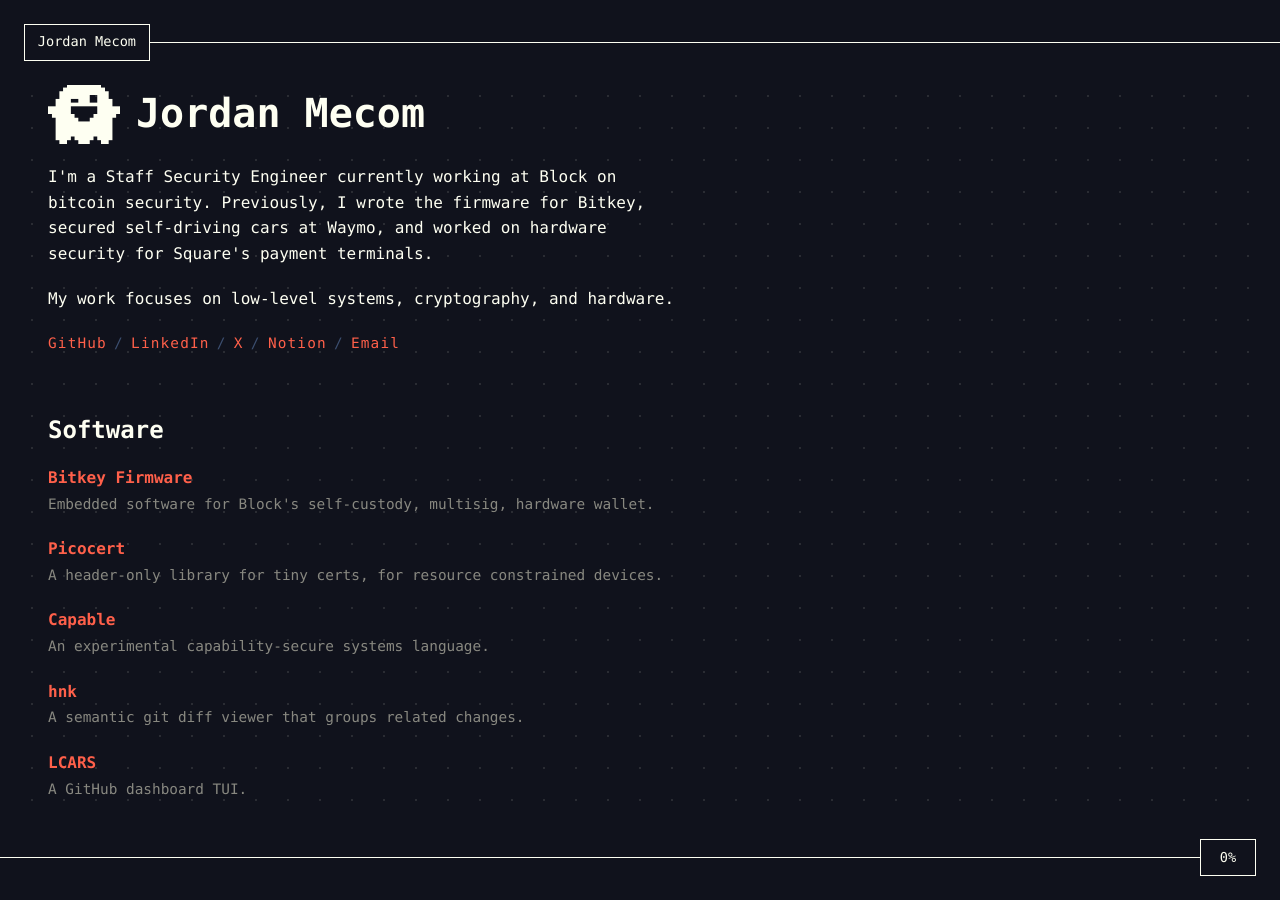
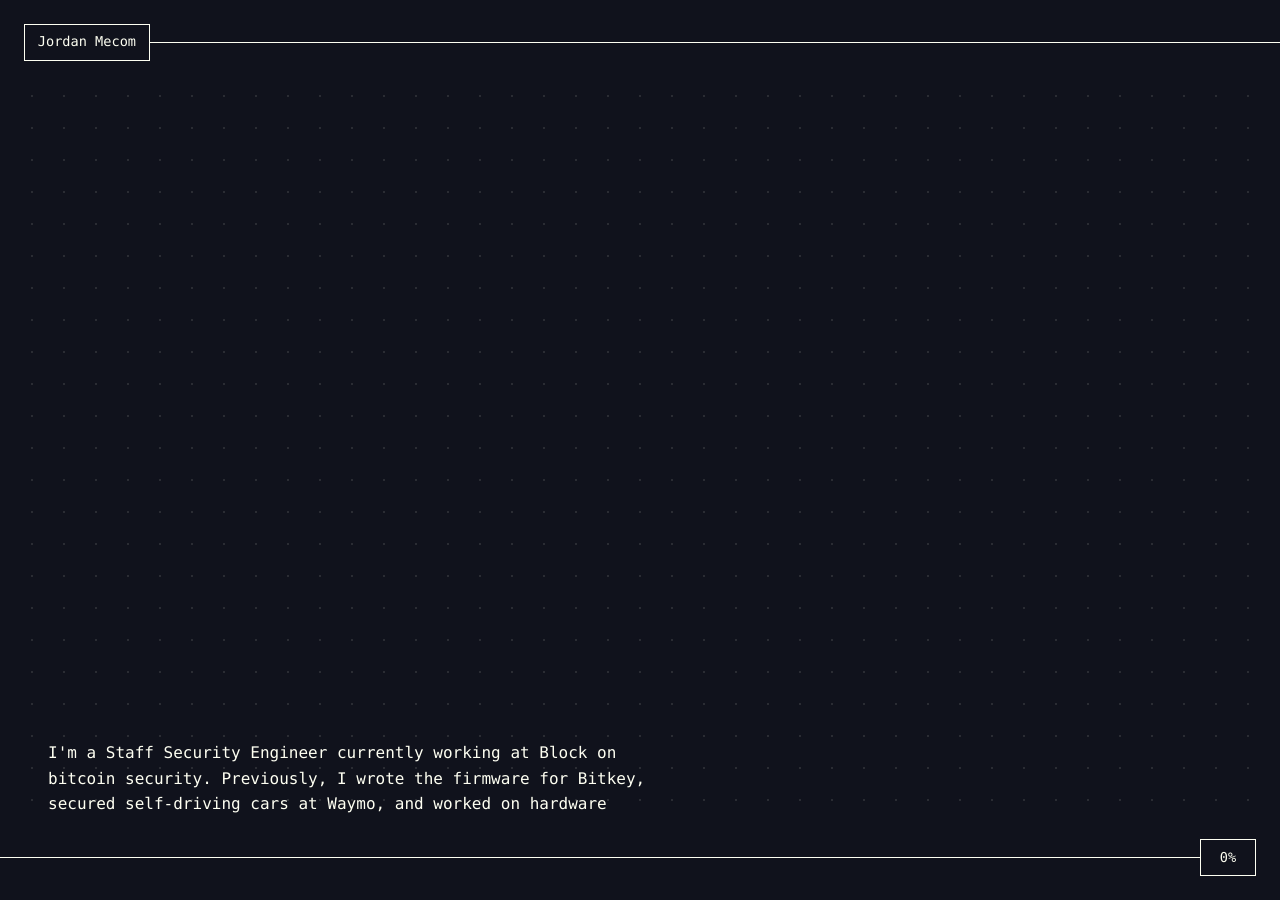
Before and after one commit to jmecom/jmecom.github.io, a Jekyll site: the page built from index.md, in a window 1280 px wide and 900 px high. Built offline with Jekyll 4.4.1, drawn with Linux system fonts in a browser that asks for light colours.

Commit message:
Content starts at bottom of viewport, scroll down to see more
- Remove h1 header and ghost icon
- Add large top padding to push content near bottom of viewport
- Scroll down to reveal rest of content

🤖 Generated with [Claude Code](https://claude.com/claude-code)

Co-Authored-By: Claude Opus 4.5 <noreply@anthropic.com>

```diff
--- a/_layouts/default.html
+++ b/_layouts/default.html
@@ -108,6 +108,7 @@
         progress.textContent = scrollPercent + '%';
       });
     })();
+
     </script>
   </body>
 </html>
--- a/css/main.scss
+++ b/css/main.scss
@@ -31,6 +31,10 @@
   z-index: 0;
 }
 
+html, body {
+  height: 100%;
+}
+
 body {
   margin: 0;
   font-family: ui-monospace, "SFMono-Regular", Menlo, Consolas, "Liberation Mono", monospace;
@@ -39,6 +43,8 @@ body {
   line-height: 1.6;
   font-size: 16px;
   text-rendering: optimizeLegibility;
+  display: flex;
+  flex-direction: column;
 }
 
 a {
@@ -54,9 +60,6 @@ a:focus {
 }
 
 .site-shell {
-  min-height: 100vh;
-  display: flex;
-  flex-direction: column;
   padding: 0;
   position: relative;
   z-index: 1;
@@ -90,11 +93,10 @@ a:focus {
 }
 
 .site-main {
-  flex: 1;
   width: 100%;
   max-width: 75ch;
   margin: 0;
-  padding: 5rem 3rem 4rem;
+  padding: calc(100vh - 10rem) 3rem 4rem;
 }
 
 .main-content {
--- a/index.md
+++ b/index.md
@@ -4,8 +4,6 @@ title: Home
 ---
 
 <main class="main-content">
-
-<h1 class="terminal-header"><span class="ghost-icon"></span>Jordan Mecom</h1>
 
 <p class="section-content">
 I'm a Staff Security Engineer currently working at Block on bitcoin security. Previously, I wrote the firmware for Bitkey, secured self-driving cars at Waymo, and worked on hardware security for Square's payment terminals.
```
